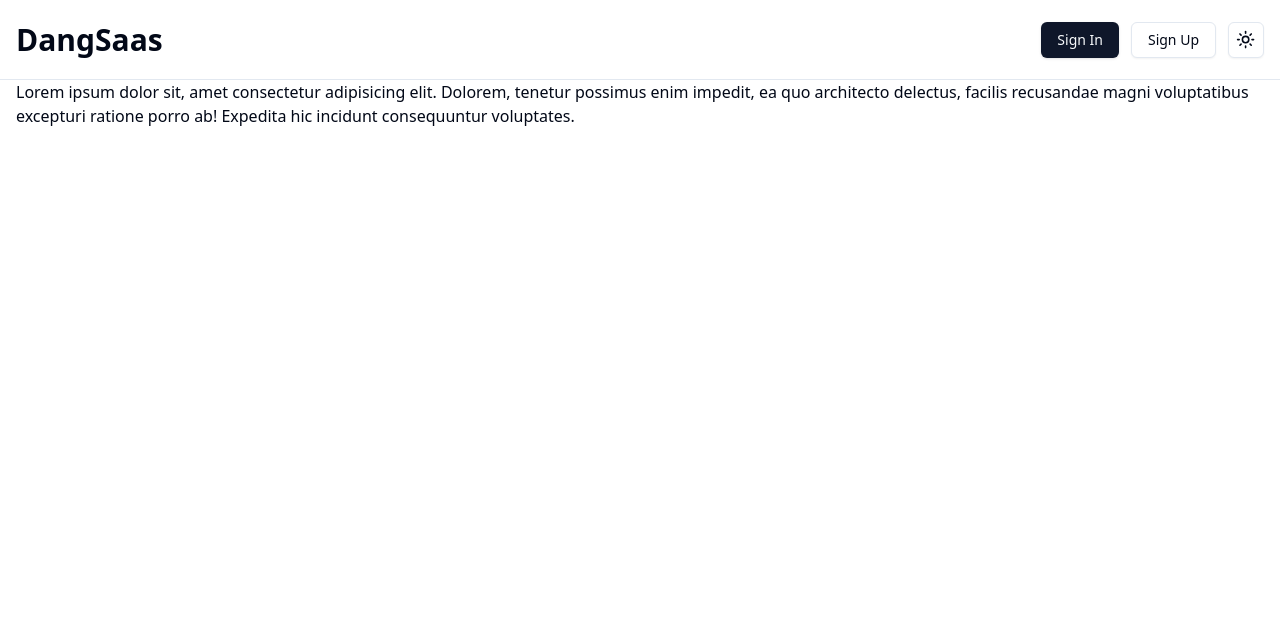
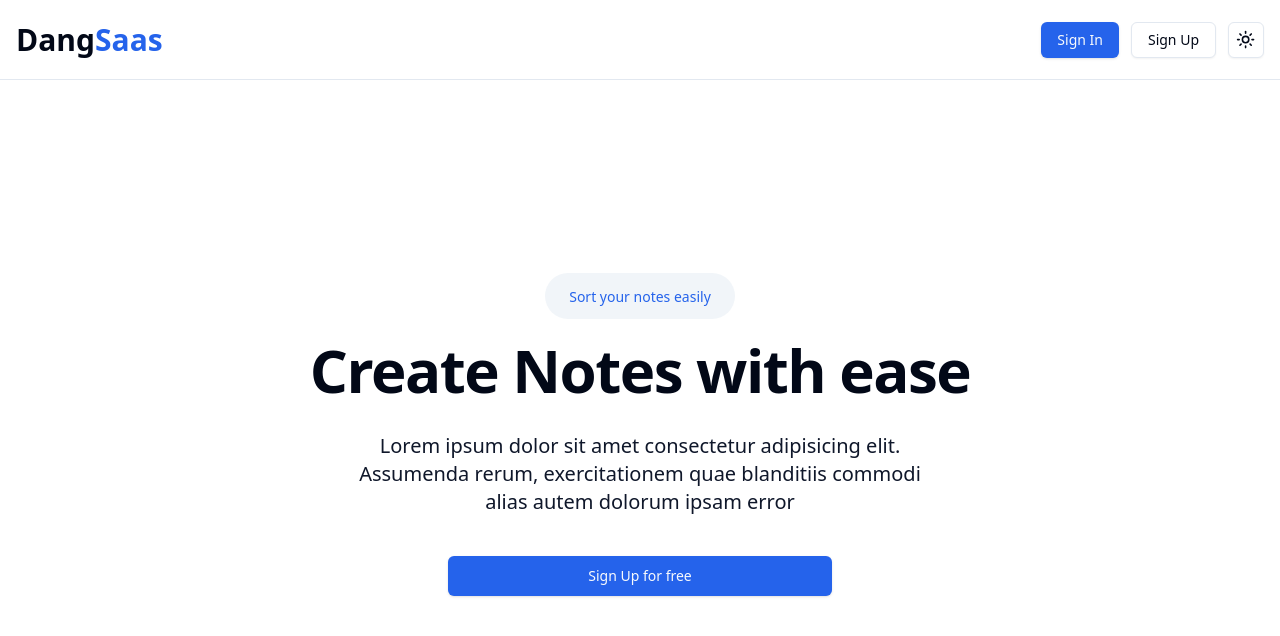
Before and after one commit to DangTinh422003/dang-sass, a Next.js app: page / in a window 1280 px wide. Shown: the top 636 px of the page. Built offline with nearby package versions, Linux system fonts and the light colour scheme; no server answers.

Commit message:
update: dashboard nav

```diff
--- /dev/null
+++ b/src/app/dashboard/DashboardNav.tsx
@@ -0,0 +1,65 @@
+'use client'
+import { cva } from 'class-variance-authority'
+import { CreditCard, HomeIcon, Settings } from 'lucide-react'
+import Link from 'next/link'
+import { usePathname } from 'next/navigation'
+
+export const navItems = [
+  {
+    name: 'Home',
+    href: '/dashboard',
+    icon: HomeIcon,
+  },
+  {
+    name: 'Settings',
+    href: '/dashboard/settings',
+    icon: Settings,
+  },
+  {
+    name: 'Billing',
+    href: '/dashboard/billing',
+    icon: CreditCard,
+  },
+]
+
+const dashboardNavVarians = cva(
+  `
+    group flex items-center rounded-md px-3 py-2 text-sm font-medium
+
+    hover:bg-accent hover:text-accent-foreground
+  `,
+  {
+    variants: {
+      state: {
+        active: 'bg-accent text-accent-foreground',
+        inactive: '',
+      },
+    },
+    defaultVariants: {
+      state: 'inactive',
+    },
+  },
+)
+
+const DashboardNav = () => {
+  const pathname = usePathname()
+
+  return (
+    <div className="grid items-start gap-2">
+      {navItems.map((item) => (
+        <Link href={item.href} key={item.name}>
+          <span
+            className={dashboardNavVarians({
+              state: pathname === item.href ? 'active' : 'inactive',
+            })}
+          >
+            <item.icon className="mr-2 size-4" />
+            <span>{item.name}</span>
+          </span>
+        </Link>
+      ))}
+    </div>
+  )
+}
+
+export default DashboardNav
--- /dev/null
+++ b/src/app/dashboard/layout.tsx
@@ -0,0 +1,35 @@
+import { type ReactNode } from 'react'
+
+import DashboardNav from './DashboardNav'
+
+type DashboardLayoutProps = {
+  children: ReactNode
+}
+
+const DashboardLayout = ({ children }: DashboardLayoutProps) => {
+  return (
+    <div className="mt-10 flex flex-col space-y-6">
+      <div
+        className={`
+          container grid flex-1 gap-12
+
+          md:grid-cols-[200px_1fr]
+        `}
+      >
+        <DashboardNav />
+        <aside
+          className={`
+            hidden w-[200px] flex-col
+
+            md:flex
+          `}
+        >
+          <h1>hello</h1>
+        </aside>
+        <main>{children}</main>
+      </div>
+    </div>
+  )
+}
+
+export default DashboardLayout
--- /dev/null
+++ b/src/app/dashboard/page.tsx
@@ -0,0 +1,5 @@
+const Dashboard = () => {
+  return <div>Dashboard</div>
+}
+
+export default Dashboard
--- a/src/app/layout.tsx
+++ b/src/app/layout.tsx
@@ -1,10 +1,10 @@
 import '@/styles/globals.css'
 
+import type { Metadata } from 'next'
 import type React from 'react'
-import type { Metadata } from 'next'
 
+import Navbar from '@/components/Navbar'
 import { ThemeProvider } from '@/contexts/theme-provider'
-import Navbar from '@/components/Navbar'
 
 export const metadata: Metadata = {
   title: 'Create Next App',
--- /dev/null
+++ b/src/app/not-found.tsx
@@ -0,0 +1,17 @@
+const NotFound = () => {
+  return (
+    <div className="flex size-full h-[70vh] items-center justify-center">
+      <h1
+        className={`
+          text-base font-extrabold
+
+          lg:text-6xl
+        `}
+      >
+        404 Page Not Found
+      </h1>
+    </div>
+  )
+}
+
+export default NotFound
--- a/src/app/page.tsx
+++ b/src/app/page.tsx
@@ -1,9 +1,55 @@
+import { RegisterLink } from '@kinde-oss/kinde-auth-nextjs/components'
+
+import { Button } from '@/components/ui/button'
+
 export default function Home() {
   return (
-    <div className="container">
-      Lorem ipsum dolor sit, amet consectetur adipisicing elit. Dolorem, tenetur possimus enim impedit, ea quo
-      architecto delectus, facilis recusandae magni voluptatibus excepturi ratione porro ab! Expedita hic incidunt
-      consequuntur voluptates.
+    <div className="flex h-[90vh] items-center justify-center bg-background">
+      <div
+        className={`
+          relative mx-auto w-full max-w-7xl items-center px-5 py-12
+
+          lg:px-16
+
+          md:px-12
+        `}
+      >
+        <div className="mx-auto max-w-3xl text-center">
+          <div>
+            <span className="w-auto rounded-full bg-secondary px-6 py-3">
+              <span className="text-sm font-medium text-primary">Sort your notes easily</span>
+            </span>
+
+            <h1
+              className={`
+                mt-8 text-3xl font-extrabold tracking-tight
+
+                lg:text-6xl
+              `}
+            >
+              Create Notes with ease
+            </h1>
+            <p
+              className={`
+                mx-auto mt-8 max-w-xl text-base text-secondary-foreground
+
+                lg:text-xl
+              `}
+            >
+              Lorem ipsum dolor sit amet consectetur adipisicing elit. Assumenda rerum, exercitationem quae blanditiis
+              commodi alias autem dolorum ipsam error
+            </p>
+          </div>
+
+          <RegisterLink>
+            <div className="mx-auto mt-10 flex max-w-sm justify-center">
+              <Button size={'lg'} className="w-full">
+                Sign Up for free
+              </Button>
+            </div>
+          </RegisterLink>
+        </div>
+      </div>
     </div>
   )
 }
--- a/src/components/Navbar.tsx
+++ b/src/components/Navbar.tsx
@@ -1,8 +1,13 @@
+import {
+  LoginLink,
+  LogoutLink,
+  RegisterLink,
+} from '@kinde-oss/kinde-auth-nextjs/components'
+import { getKindeServerSession } from '@kinde-oss/kinde-auth-nextjs/server'
 import Link from 'next/link'
+
 import ThemeToggle from './ModeToggle'
 import { Button } from './ui/button'
-import { RegisterLink, LoginLink, LogoutLink } from '@kinde-oss/kinde-auth-nextjs/components'
-import { getKindeServerSession } from '@kinde-oss/kinde-auth-nextjs/server'
 
 const Navbar = async () => {
   const { isAuthenticated } = getKindeServerSession()
@@ -11,7 +16,9 @@ const Navbar = async () => {
     <div className="flex h-[10vh] items-center border-b bg-background">
       <div className="container flex items-center justify-between">
         <Link href={'/'}>
-          <h1 className="text-3xl font-extrabold">DangSaas</h1>
+          <h1 className="text-3xl font-extrabold">
+            Dang<span className="text-primary">Saas</span>
+          </h1>
         </Link>
         <div className="flex items-center gap-x-3">
           {(await isAuthenticated()) ?
--- a/src/components/ui/button.tsx
+++ b/src/components/ui/button.tsx
@@ -1,11 +1,18 @@
-import * as React from 'react';
 import { Slot } from '@radix-ui/react-slot';
 import { cva, type VariantProps } from 'class-variance-authority';
+import * as React from 'react';
 
 import { cn } from '@/lib/utils';
 
 const buttonVariants = cva(
-  'inline-flex items-center justify-center whitespace-nowrap rounded-md text-sm font-medium transition-colors focus-visible:outline-none focus-visible:ring-1 focus-visible:ring-ring disabled:pointer-events-none disabled:opacity-50',
+  `
+    inline-flex items-center justify-center whitespace-nowrap rounded-md text-sm
+    font-medium transition-colors
+
+    disabled:pointer-events-none disabled:opacity-50
+
+    focus-visible:outline-none focus-visible:ring-1 focus-visible:ring-ring
+  `,
   {
     variants: {
       variant: {
--- a/src/styles/globals.css
+++ b/src/styles/globals.css
@@ -1,6 +1,7 @@
 @tailwind base;
 @tailwind components;
 @tailwind utilities;
+
 @layer base {
   :root {
     --background: 0 0% 100%;
@@ -9,7 +10,7 @@
     --card-foreground: 222.2 84% 4.9%;
     --popover: 0 0% 100%;
     --popover-foreground: 222.2 84% 4.9%;
-    --primary: 222.2 47.4% 11.2%;
+    --primary: 221.2 83.2% 53.3%;
     --primary-foreground: 210 40% 98%;
     --secondary: 210 40% 96.1%;
     --secondary-foreground: 222.2 47.4% 11.2%;
@@ -21,14 +22,15 @@
     --destructive-foreground: 210 40% 98%;
     --border: 214.3 31.8% 91.4%;
     --input: 214.3 31.8% 91.4%;
-    --ring: 222.2 84% 4.9%;
+    --ring: 221.2 83.2% 53.3%;
+    --radius: 0.5rem;
     --chart-1: 12 76% 61%;
     --chart-2: 173 58% 39%;
     --chart-3: 197 37% 24%;
     --chart-4: 43 74% 66%;
     --chart-5: 27 87% 67%;
-    --radius: 0.5rem;
   }
+
   .dark {
     --background: 222.2 84% 4.9%;
     --foreground: 210 40% 98%;
@@ -36,7 +38,7 @@
     --card-foreground: 210 40% 98%;
     --popover: 222.2 84% 4.9%;
     --popover-foreground: 210 40% 98%;
-    --primary: 210 40% 98%;
+    --primary: 217.2 91.2% 59.8%;
     --primary-foreground: 222.2 47.4% 11.2%;
     --secondary: 217.2 32.6% 17.5%;
     --secondary-foreground: 210 40% 98%;
@@ -48,7 +50,7 @@
     --destructive-foreground: 210 40% 98%;
     --border: 217.2 32.6% 17.5%;
     --input: 217.2 32.6% 17.5%;
-    --ring: 212.7 26.8% 83.9%;
+    --ring: 224.3 76.3% 48%;
     --chart-1: 220 70% 50%;
     --chart-2: 160 60% 45%;
     --chart-3: 30 80% 55%;
@@ -56,6 +58,7 @@
     --chart-5: 340 75% 55%;
   }
 }
+
 @layer base {
   * {
     @apply border-border;
```
Also changed, not shown: src/components/ui/dropdown-menu.tsx (+73 -9 lines), .eslintrc.json, 1 other file (tests, documents, lock files or other folders).
